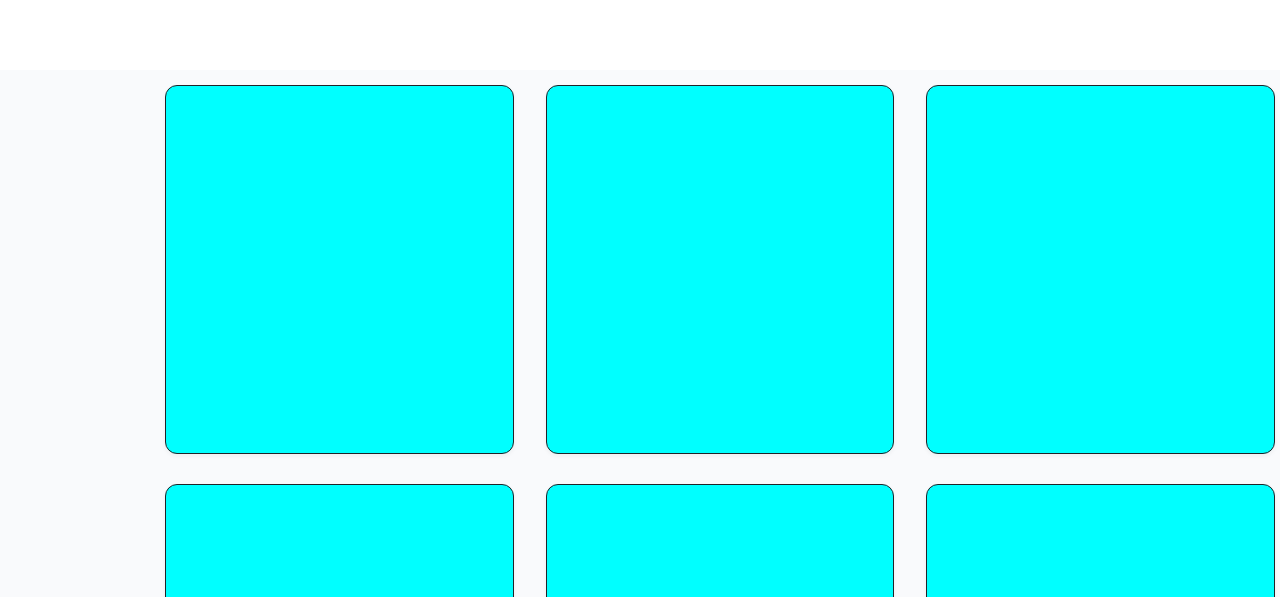
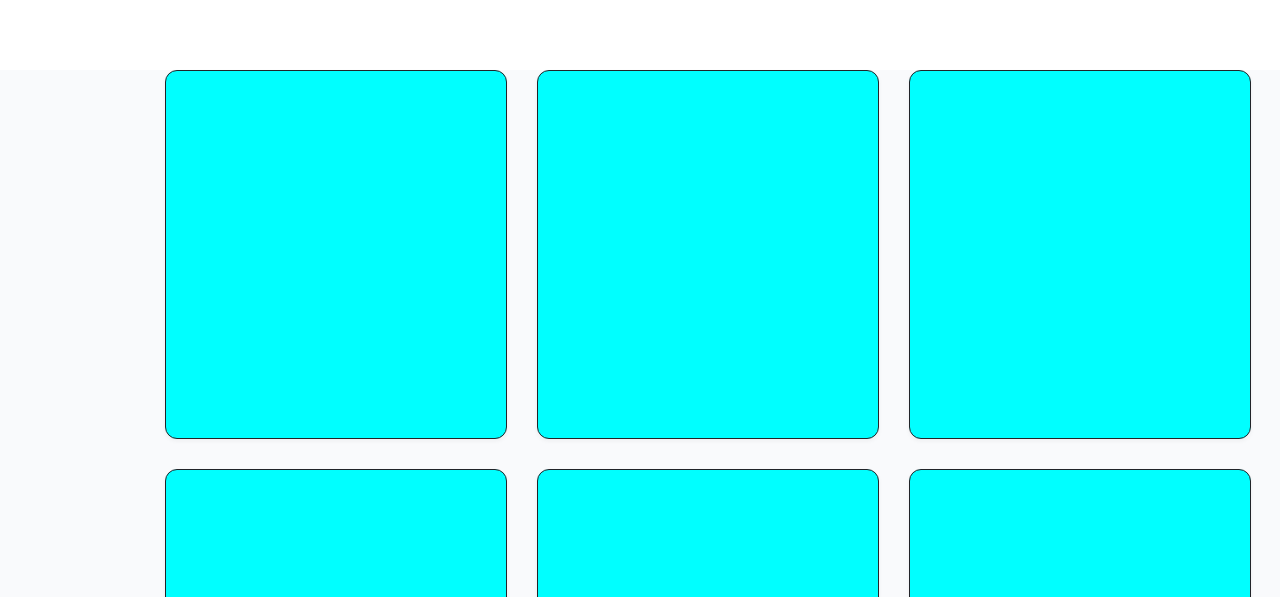
Before and after one commit to js-tasks-ru/htmlcss-20210513_comradchegm, a website: page index.html in a window 1280 px wide. Shown: the part 203-800 px from the top of the page. Drawn offline with Linux system fonts and the light colour scheme.

Commit message:
fix card width size

```diff
--- a/components/card.css
+++ b/components/card.css
@@ -2,16 +2,15 @@
     display: flex;
     flex-direction: row;
     flex-wrap: wrap;
-    justify-content: space-between;
+    gap: 30px;
 }
 
 .preview-flex__card {
     display: flex;
-    width: 31.25%;
+    width: calc(100%/3 - 30px);
     height: 367px;
     background-color: aqua;
     box-shadow: 0px 2px 4px 0px #2124290D;
     border: 1px solid var(--black);
     border-radius: 0.75em;
-    margin: 15px 0;
 }
```
